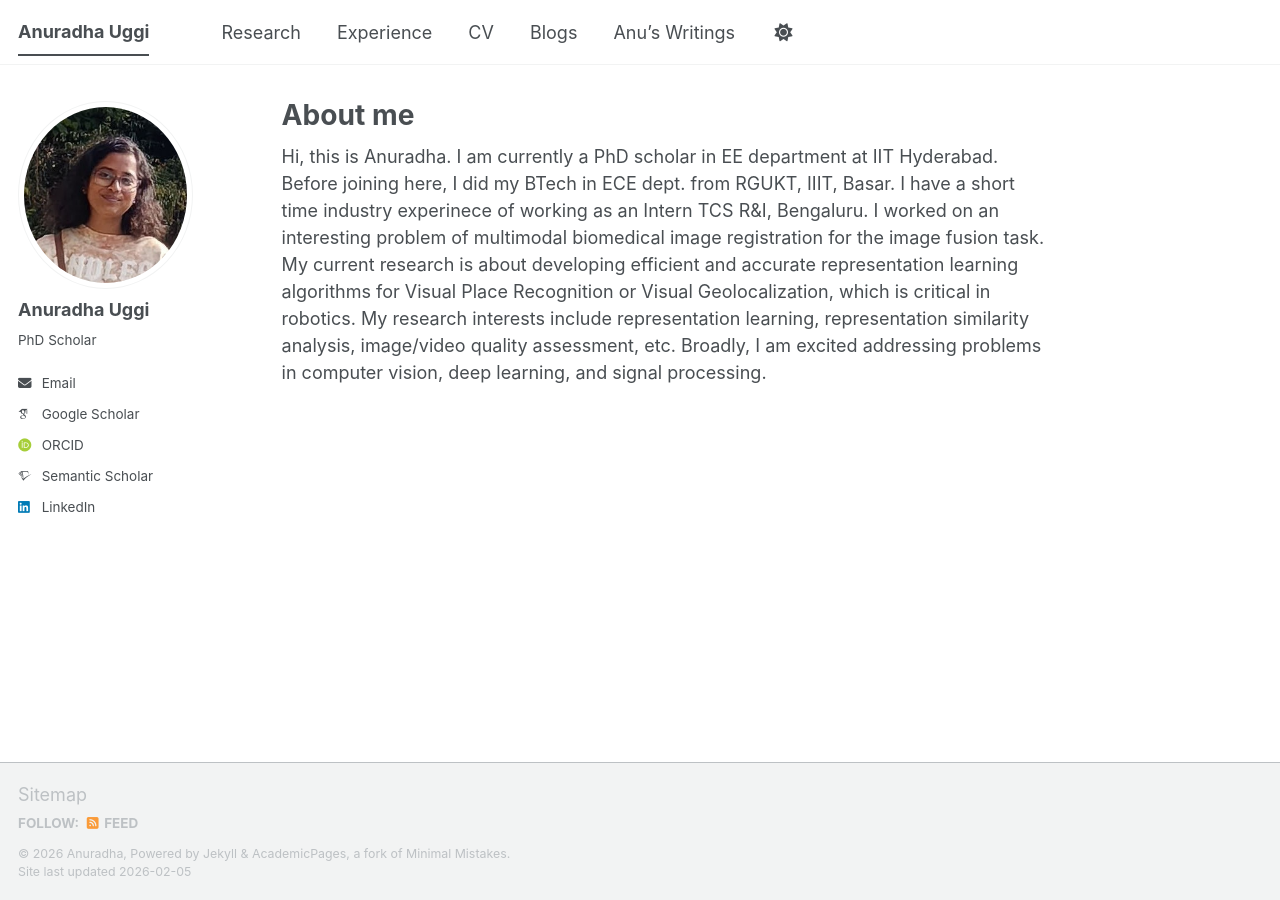
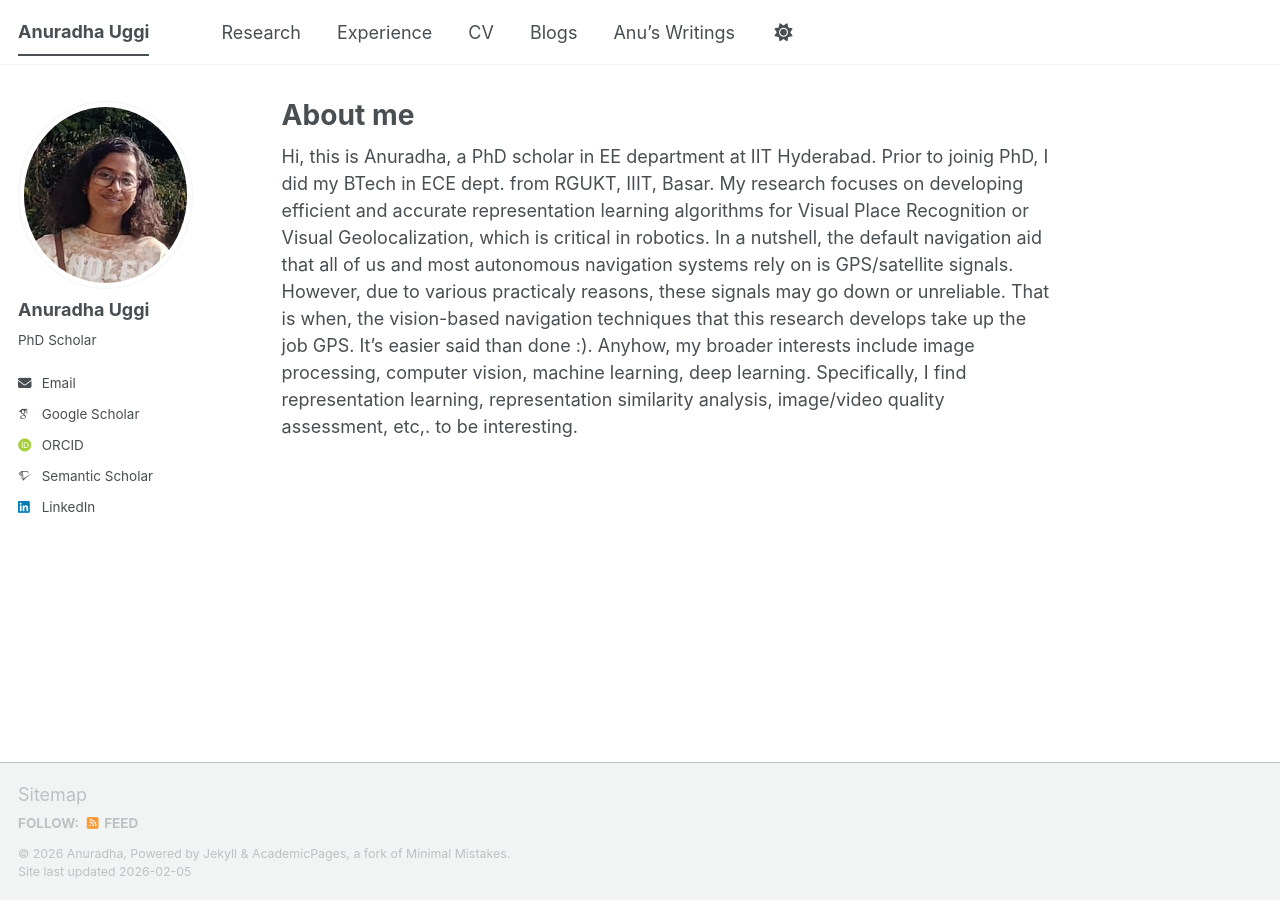
Before and after one commit to Anuradha-Uggi/anuradha-uggi.github.io, a Jekyll site: the page built from _pages/about.md, in a window 1280 px wide. Built offline with Jekyll 4.4.1, drawn with Linux system fonts in a browser that asks for light colours; some web fonts are replaced; a script bundle is joined from its source files by our own code; library files that are not in the unit come from our copies.

Commit message:
Update about.md

```diff
--- a/_pages/about.md
+++ b/_pages/about.md
@@ -7,7 +7,8 @@
   - /about.html
 ---
 
-Hi, this is Anuradha. I am currently a PhD scholar in EE department at IIT Hyderabad. Before joining here, I did my BTech in ECE dept. from RGUKT, IIIT, Basar. I have a short time industry experinece of working as an Intern TCS R&I, Bengaluru. I worked on an interesting problem of multimodal biomedical image registration for the image fusion task. My current research is about developing efficient and accurate representation learning algorithms for Visual Place Recognition or Visual Geolocalization, which is critical in robotics. My research interests include representation learning, representation similarity analysis, image/video quality assessment, etc. Broadly, I am excited addressing problems in computer vision, deep learning, and signal processing.
+Hi, this is Anuradha, a PhD scholar in EE department at IIT Hyderabad. Prior to joinig PhD, I did my BTech in ECE dept. from RGUKT, IIIT, Basar. My research focuses on developing efficient and accurate representation learning algorithms for Visual Place Recognition or Visual Geolocalization, which is critical in robotics. In a nutshell, the default navigation aid that all of us and most autonomous navigation systems rely on is GPS/satellite signals. However, due to various practicaly reasons, these signals may go down or unreliable. That is when, the vision-based navigation techniques that this research develops take up the job GPS. It's easier said than done :).
+Anyhow, my broader interests include image processing, computer vision, machine learning, deep learning. Specifically, I find representation learning, representation similarity analysis, image/video quality assessment, etc,. to be interesting.
 
 <!--
 
```
